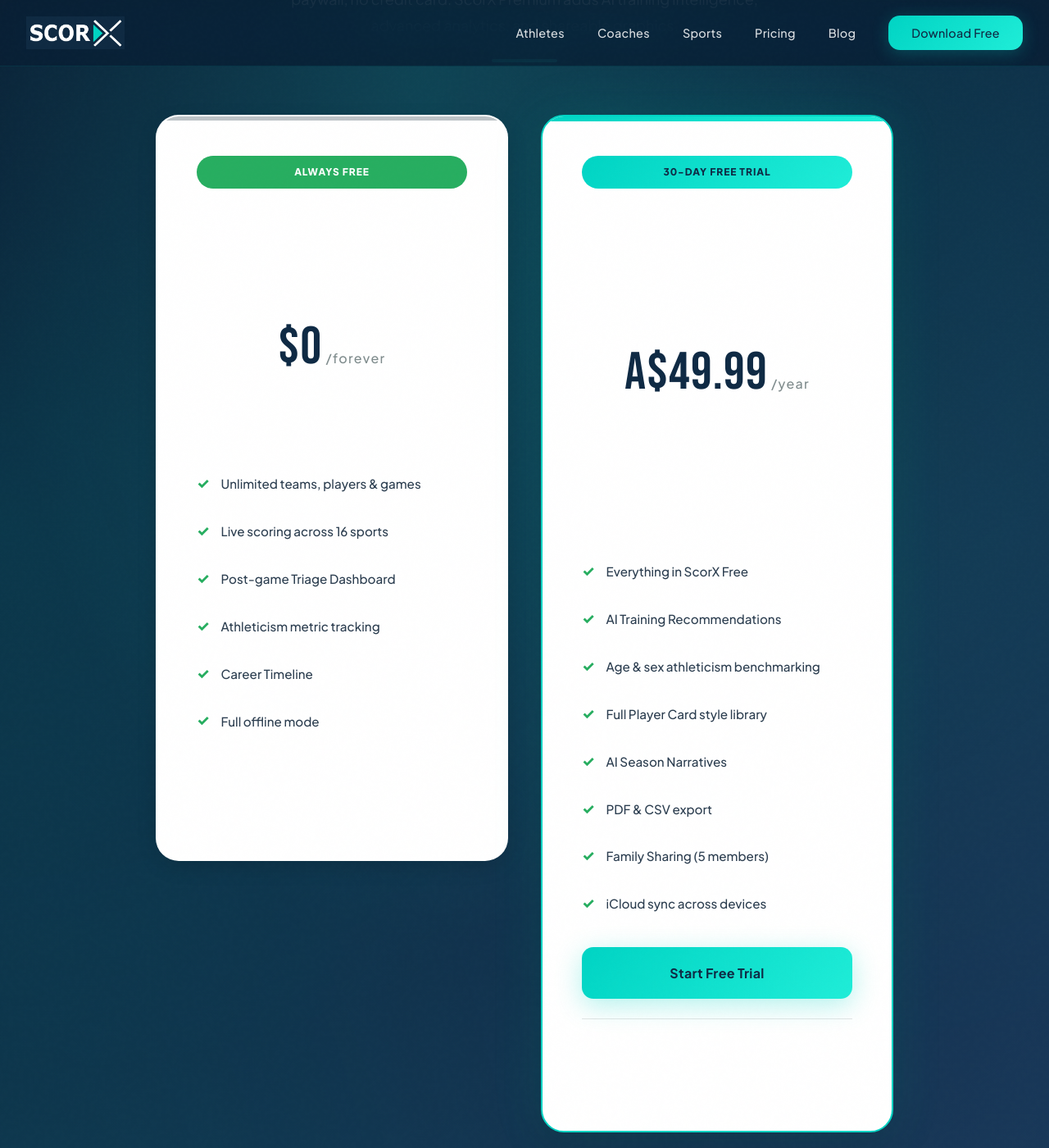
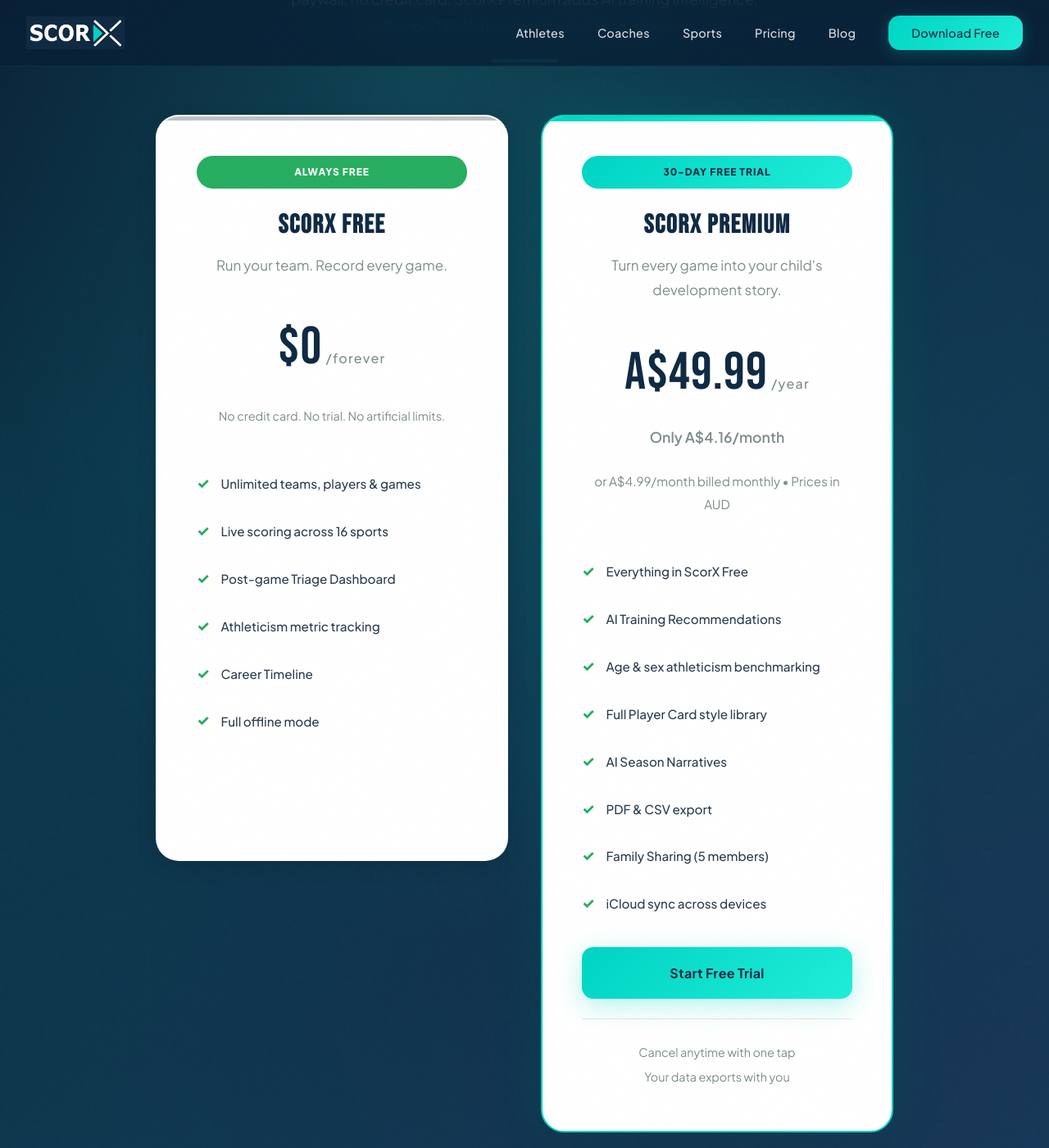
Before and after one commit to twineappdev-scorx/scorx-website, a Jekyll site: the page built from index.html, in a window 1280 px wide and 1400 px high, scrolled down 6124 px. Shown: the whole window at 82% size. Built offline with Jekyll 4.4.1, drawn with Linux system fonts in a browser that asks for light colours.

Commit message:
Fix pricing card text contrast in dark sections
Same issue as the step cards: .section-dark forces white headings and
paragraphs, which made the white pricing cards' text unreadable.

https://claude.ai/code/session_0197q89kDhTXGjMKkw1RTSKZ

```diff
--- a/css/style.css
+++ b/css/style.css
@@ -740,6 +740,15 @@ section {
 }
 
 .section-dark .step-card p {
+  color: var(--scorx-medium-gray) !important;
+}
+
+/* Pricing cards in dark sections - same contrast override as feature cards */
+.section-dark .pricing-card h3 {
+  color: var(--scorx-deep-navy) !important;
+}
+
+.section-dark .pricing-card p {
   color: var(--scorx-medium-gray) !important;
 }
 
```
